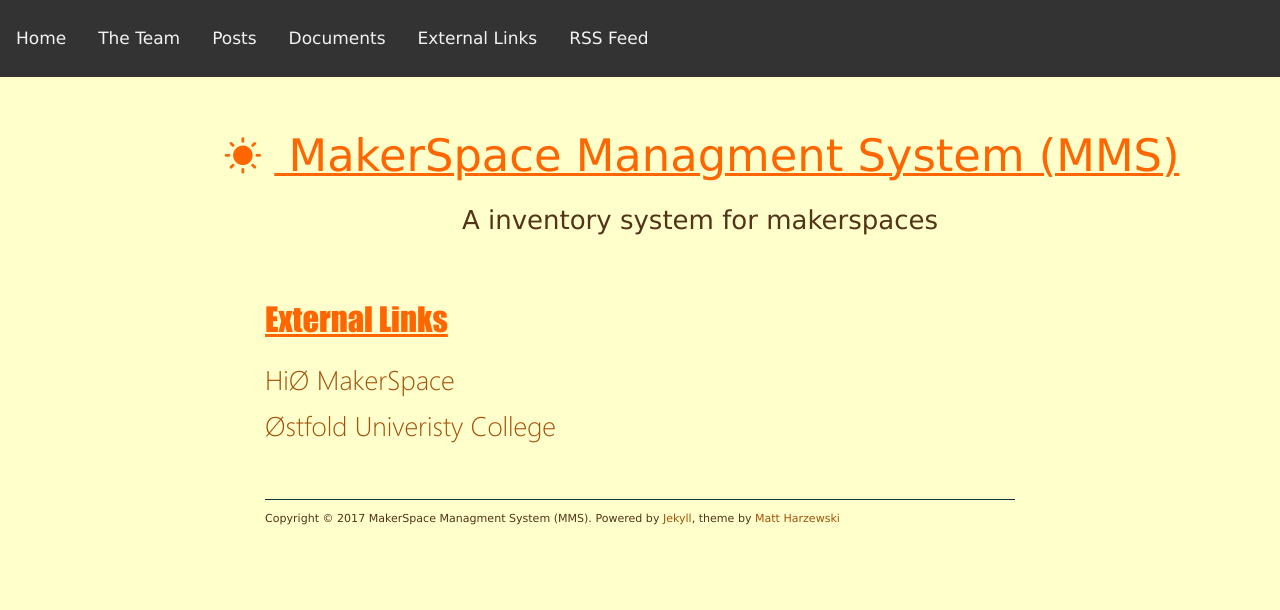
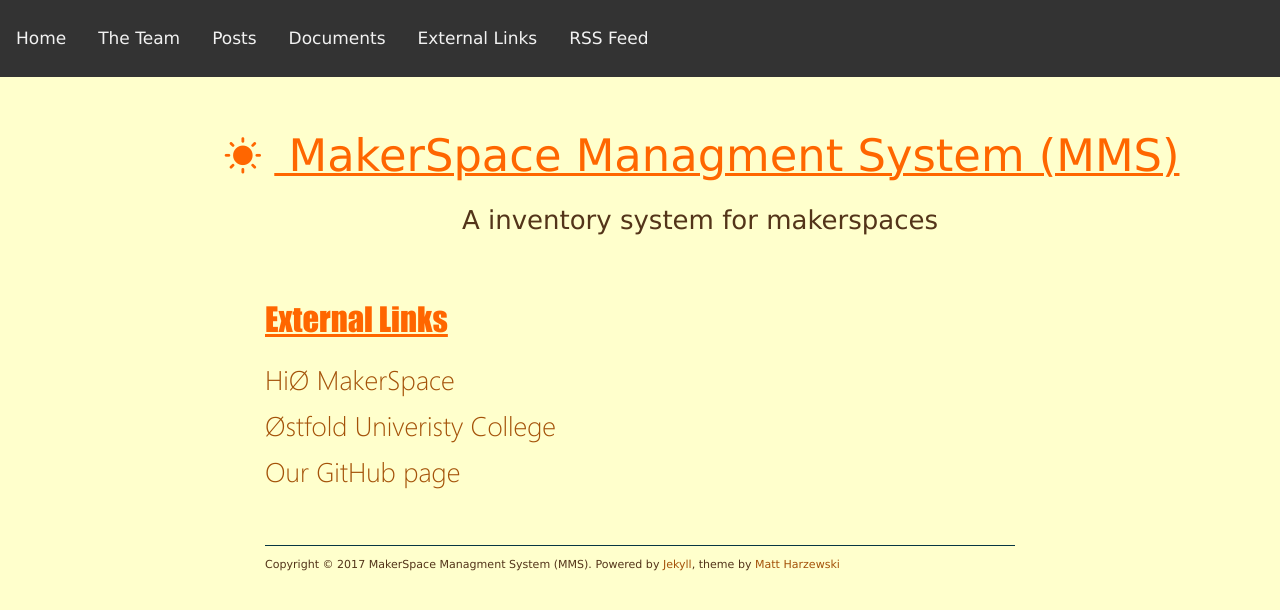
Before and after one commit to MakerManagement/MakerManagement.github.io, a Jekyll site: the page built from external/index.html, in a window 1280 px wide. Shown: the top 610 px of the page. Built offline with Jekyll 4.4.1, drawn with Linux system fonts in a browser that asks for light colours; nearby versions of some CDN libraries.

Commit message:
Added our github page to our website (External pages)

```diff
--- a/external/index.html
+++ b/external/index.html
@@ -8,4 +8,5 @@ title: External links
 <div id="external-links-content">
     <p><a href="http://makerspace.hiof.no/">HiØ MakerSpace</a></p>
     <p><a href="http://hiof.no/">Østfold Univeristy College</a></p>
+    <p><a href="https://github.com/MakerManagement/">Our GitHub page</a></p>
 </div>
```
